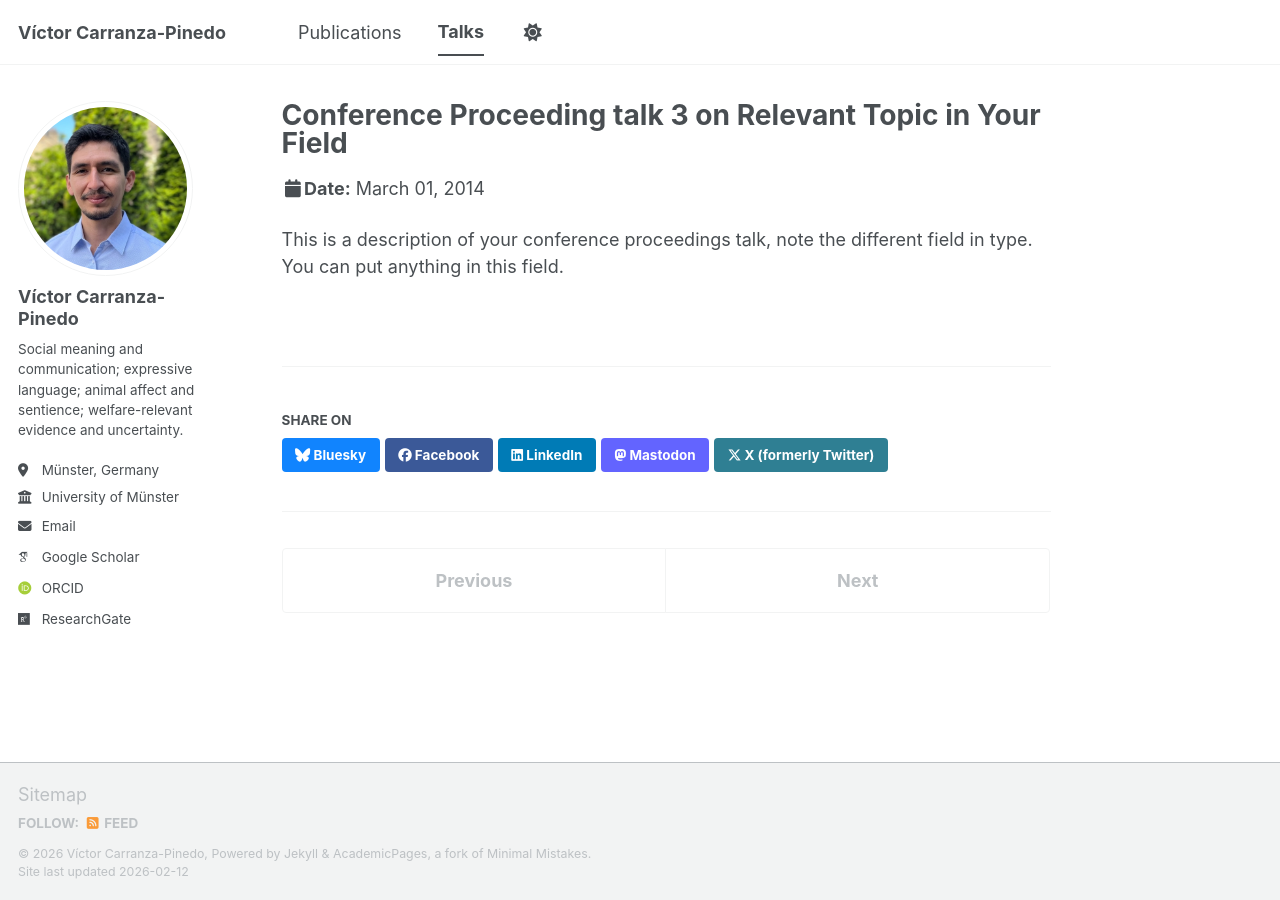
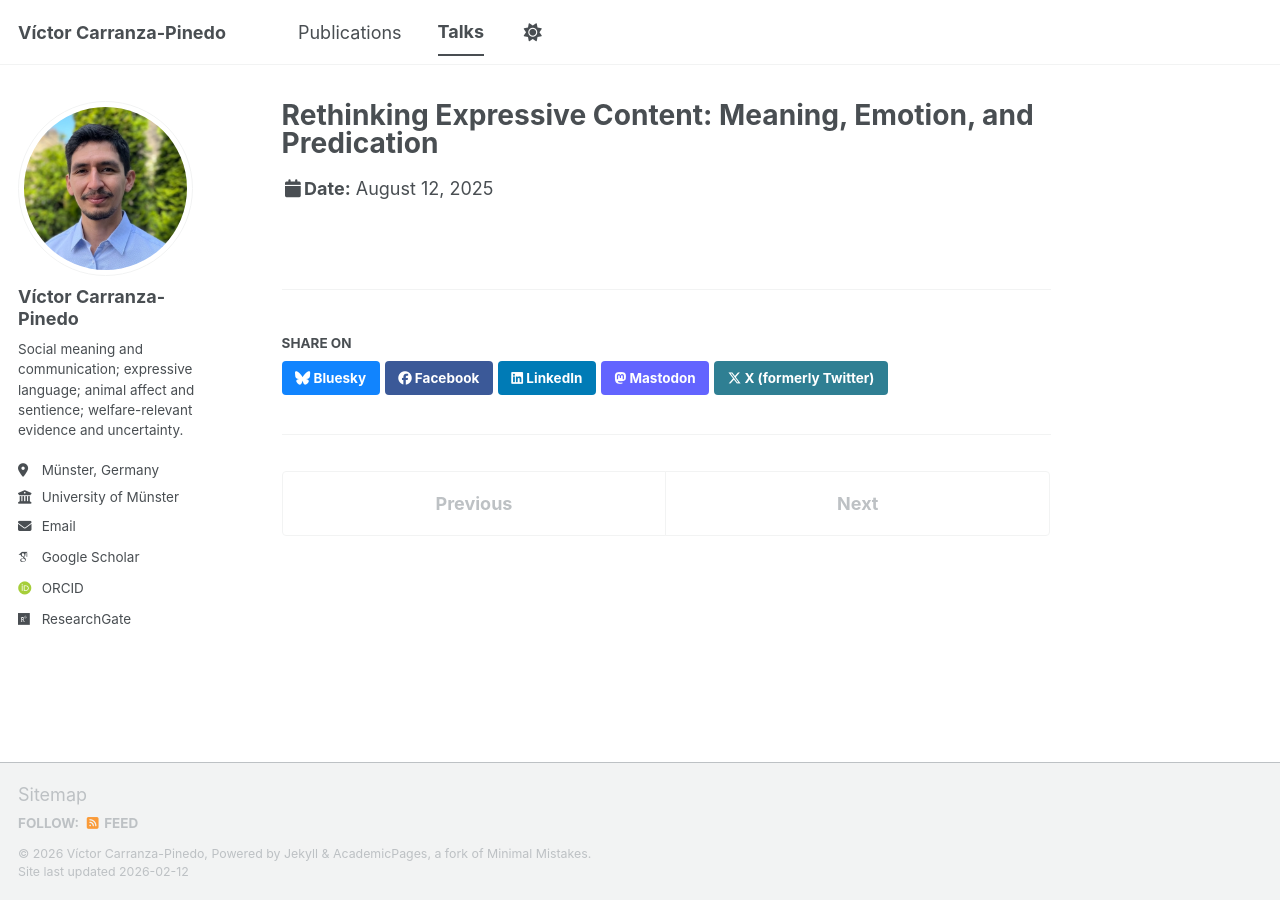
Before and after one commit to carranza-pinedo/carranza-pinedo.github.io, a Jekyll site: the page built from _talks/2014-03-01-talk-3.md, in a window 1280 px wide. Built offline with Jekyll 4.4.1, drawn with Linux system fonts in a browser that asks for light colours; some web fonts are replaced; a script bundle is joined from its source files by our own code; library files that are not in the unit come from our copies.

Commit message:
Update 2014-03-01-talk-3.md

```diff
--- a/_talks/2014-03-01-talk-3.md
+++ b/_talks/2014-03-01-talk-3.md
@@ -1,11 +1,9 @@
 ---
-title: "Conference Proceeding talk 3 on Relevant Topic in Your Field"
+title: "Rethinking Expressive Content: Meaning, Emotion, and Predication"
 collection: talks
-type: "Conference proceedings talk"
-permalink: /talks/2014-03-01-talk-3
-venue: "Testing Institute of America 2014 Annual Conference"
-date: 2014-03-01
-location: "Los Angeles, CA, USA"
+permalink: /talks/2025-08-12-rethinking-expressive-content/
+venue: "I Latin American Congress of Affective Sciences"
+location: "Faculdade Jesuíta de Filosofia e Teologia, Belo Horizonte, Brazil"
+date: 2025-08-12
+date_end: 2025-08-14
 ---
-
-This is a description of your conference proceedings talk, note the different field in type. You can put anything in this field.
```
